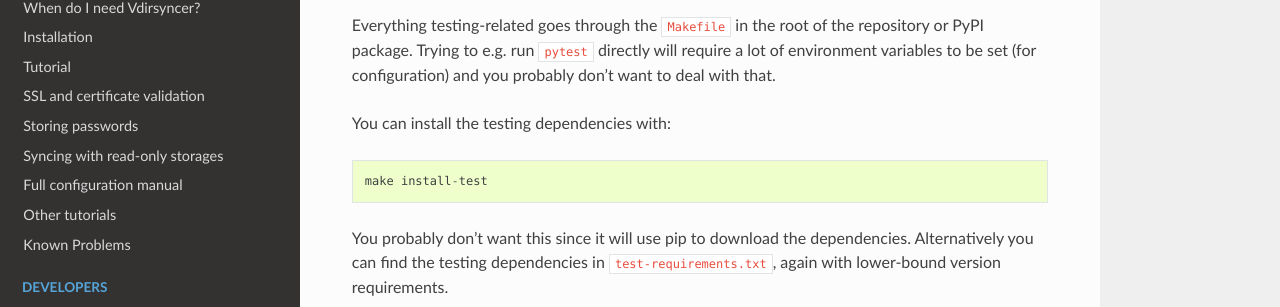
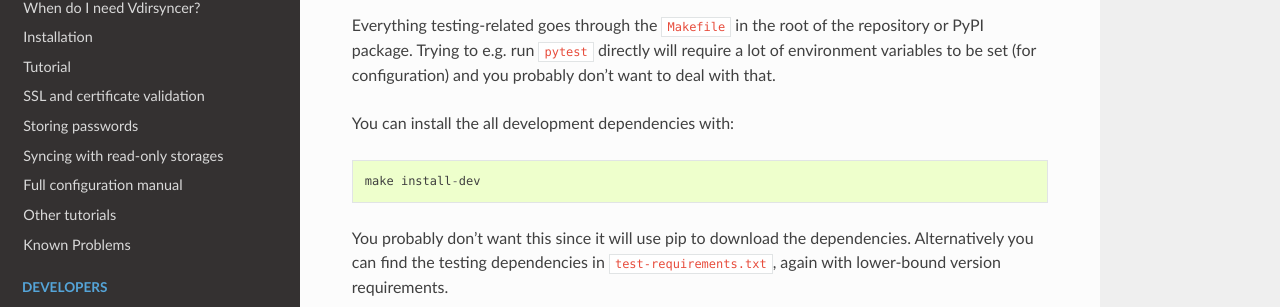
Before and after one commit to pimutils/vdirsyncer, a Sphinx documentation site: the page built from docs/packaging.rst, in a window 1280 px wide and 900 px high, scrolled down 675 px. Shown: the part 144-451 px from the top of the window. Built offline with Sphinx 7.4.7 and the Read the Docs theme 2.0.0, drawn with Linux system fonts in a browser that asks for light colours.

Commit message:
Merge test dependencies into dev dependencies

```diff
--- a/docs/contributing.rst
+++ b/docs/contributing.rst
@@ -87,8 +87,8 @@ virtualenv_ and run this inside of it::
     # Install git commit hook for some extra linting and checking
     pre-commit install
 
-    # install test dependencies
-    make install-test
+    # Install development dependencies
+    make install-dev
 
 Then you can run::
 
--- a/docs/packaging.rst
+++ b/docs/packaging.rst
@@ -41,9 +41,9 @@ repository or PyPI package. Trying to e.g. run ``pytest`` directly will
 require a lot of environment variables to be set (for configuration) and you
 probably don't want to deal with that.
 
-You can install the testing dependencies with::
+You can install the all development dependencies with::
 
-    make install-test
+    make install-dev
 
 You probably don't want this since it will use pip to download the
 dependencies. Alternatively you can find the testing dependencies in
```
Also changed, not shown: 3 other files.
